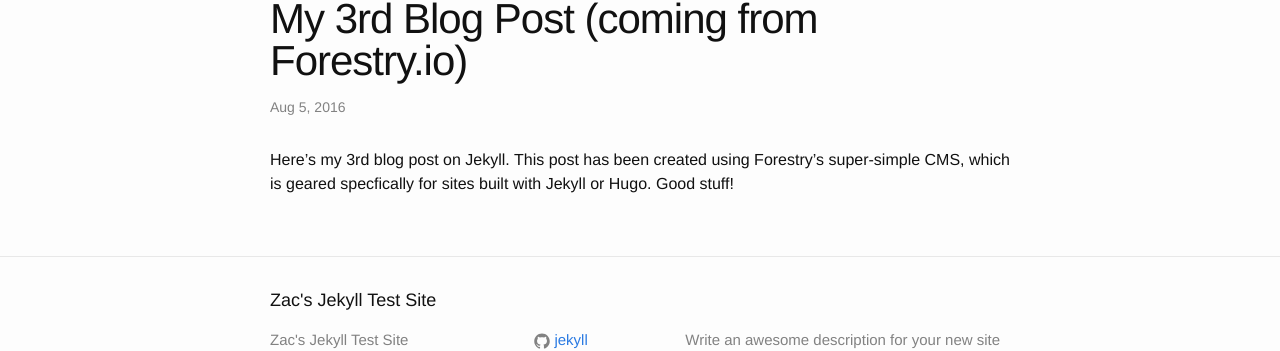
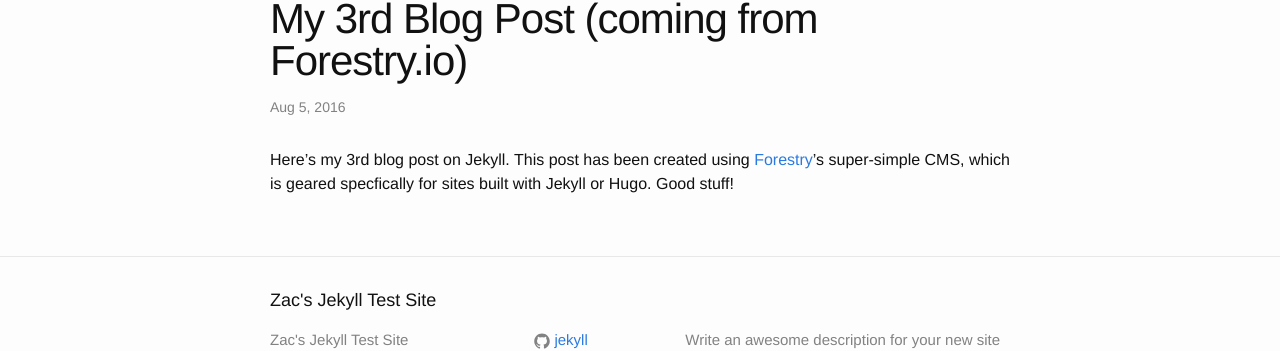
Before and after one commit to zac-heisey/test-jekyll-site, a Jekyll site: the page built from _posts/2016-08-05-my-3rd-blog-post-coming-from-forestry-io.md, in a window 1280 px wide. Shown: the part 94-445 px from the top of the page. Built offline with Jekyll 4.4.1, drawn with Linux system fonts in a browser that asks for light colours; part of the change alters nothing that is shown.

```diff
--- a/_posts/2016-08-05-my-3rd-blog-post-coming-from-forestry-io.md
+++ b/_posts/2016-08-05-my-3rd-blog-post-coming-from-forestry-io.md
@@ -3,4 +3,4 @@ title: My 3rd Blog Post (coming from Forestry.io)
 date: '2016-08-05 09:12:00'
 layout: post
 ---
-Here's my 3rd blog post on Jekyll. This post has been created using Forestry's super-simple CMS, which is geared specfically for sites built with Jekyll or Hugo. Good stuff!
+Here's my 3rd blog post on Jekyll. This post has been created using [Forestry](http://forestry.io)'s super-simple CMS, which is geared specfically for sites built with Jekyll or Hugo. Good stuff!
```
